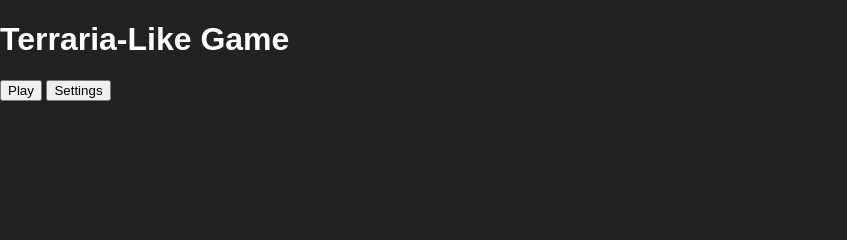
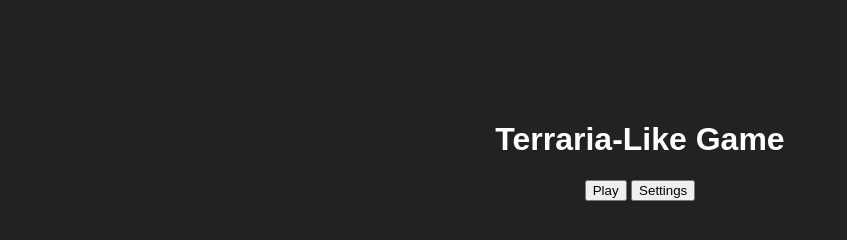
Before and after one commit to Ray-vr/terreria-remake, a plain HTML site: page index.html in a window 1280 px wide. Shown: the whole page, without its empty margins (0-847 px from the left). Drawn offline with Linux system fonts and the light colour scheme.

Commit message:
Update style.css

```diff
--- a/style.css
+++ b/style.css
@@ -1,15 +1,19 @@
 body {
   margin: 0;
-  overflow: hidden;
   background-color: #222;
   font-family: sans-serif;
   color: white;
+  text-align: center;
 }
 
 canvas {
   display: block;
   margin: auto;
   background-color: #87CEEB;
+}
+
+#main-menu {
+  padding-top: 100px;
 }
 
 #inventory {
```
